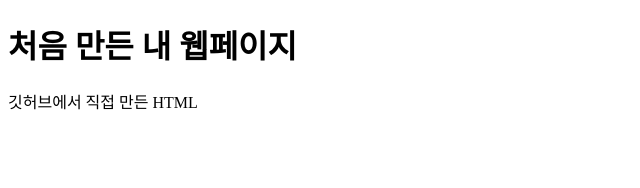
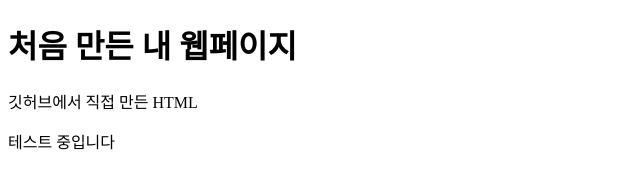
Before and after one commit to seanseleven/practice_1, a plain HTML site: page index.html in a window 1280 px wide. Shown: the whole page, without its empty margins (0-640 px from the left). Drawn offline with Linux system fonts and the light colour scheme.

Commit message:
Update index.html

```diff
--- a/index.html
+++ b/index.html
@@ -4,5 +4,6 @@
 <body>
   <h1>처음 만든 내 웹페이지</h1>
   <p>깃허브에서 직접 만든 HTML</p>
+  <p>테스트 중입니다</p>
 </body>
 </html>
```
